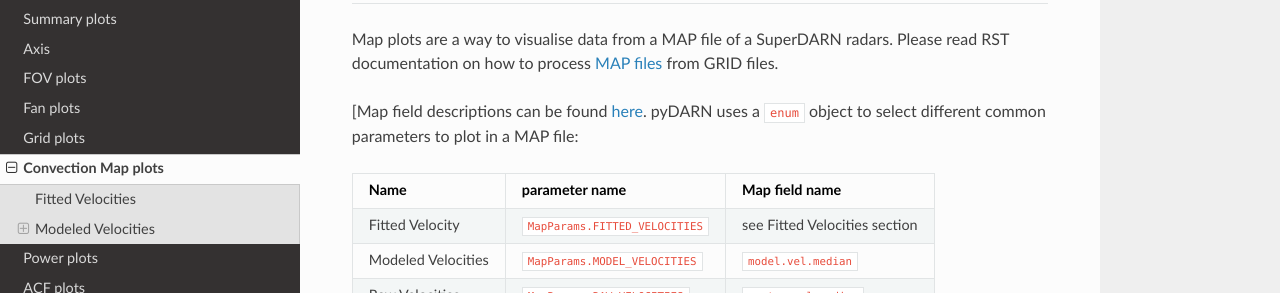
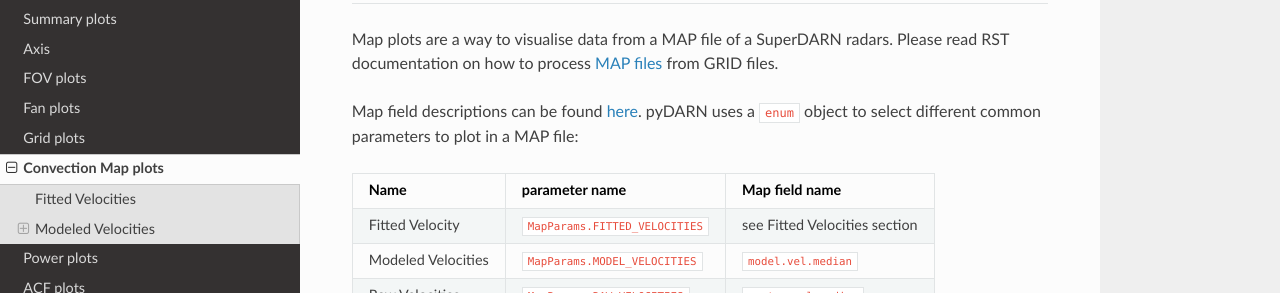
Before and after one commit to SuperDARN/pydarn, an MkDocs documentation site: the page built from docs/user/map.md, in a window 1280 px wide and 900 px high. Shown: the part 157-450 px from the top of the window. Built offline with MkDocs 1.6.1, drawn with Linux system fonts in a browser that asks for light colours; nearby versions of some CDN libraries.

Commit message:
Update docs/user/map.md
Co-authored-by: carleyjmartin <60905856+carleyjmartin@users.noreply.github.com>

```diff
--- a/docs/user/map.md
+++ b/docs/user/map.md
@@ -17,7 +17,7 @@ the additional permissions listed below.
 
 Map plots are a way to visualise data from a MAP file of a SuperDARN radars. Please read RST documentation on how to process [MAP files](https://radar-software-toolkit-rst.readthedocs.io/en/latest/user_guide/map_grid/) from GRID files.
 
-[Map field descriptions can be found [here](https://radar-software-toolkit-rst.readthedocs.io/en/latest/references/general/map/). pyDARN uses a `enum` object to select different common parameters to plot in a MAP file:
+Map field descriptions can be found [here](https://radar-software-toolkit-rst.readthedocs.io/en/latest/references/general/map/). pyDARN uses a `enum` object to select different common parameters to plot in a MAP file:
 
 | Name               | parameter name                | Map field name                |
 | ------------------ | ----------------------------- | ----------------------------- |
```
